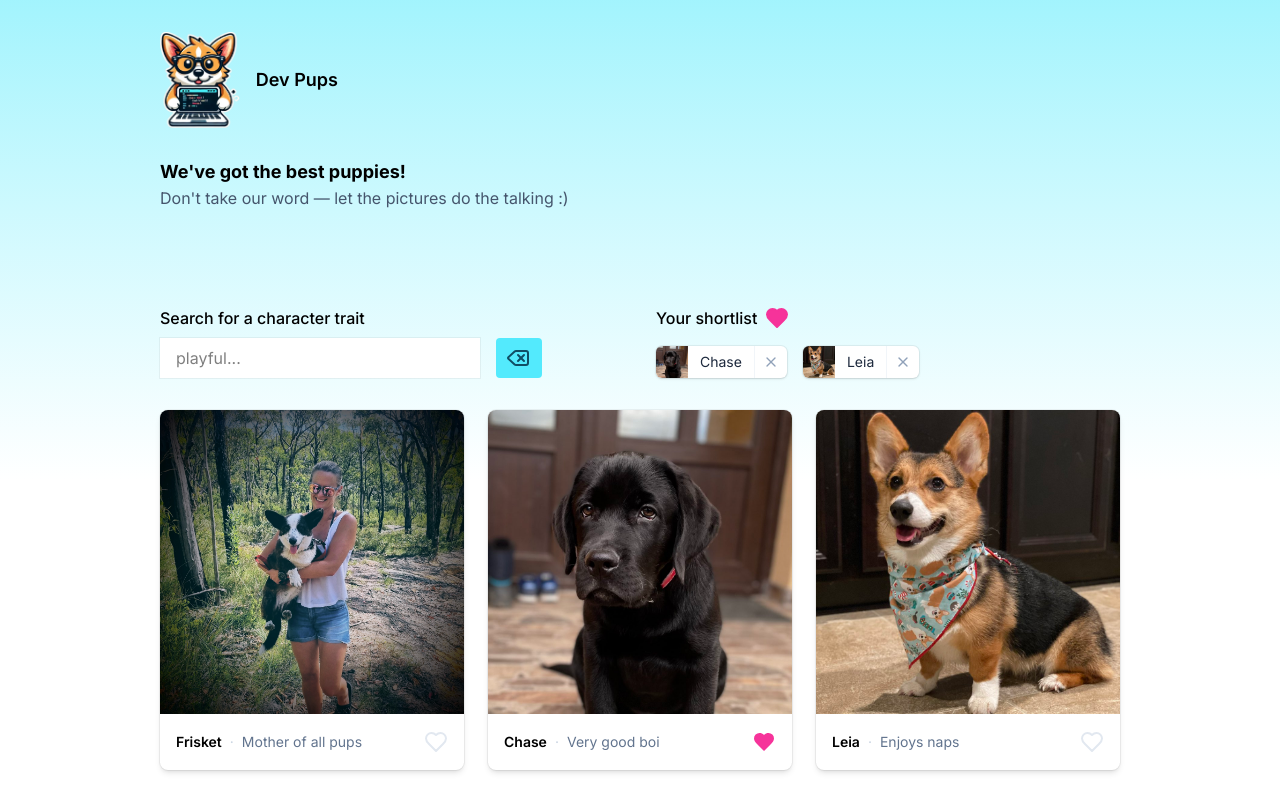
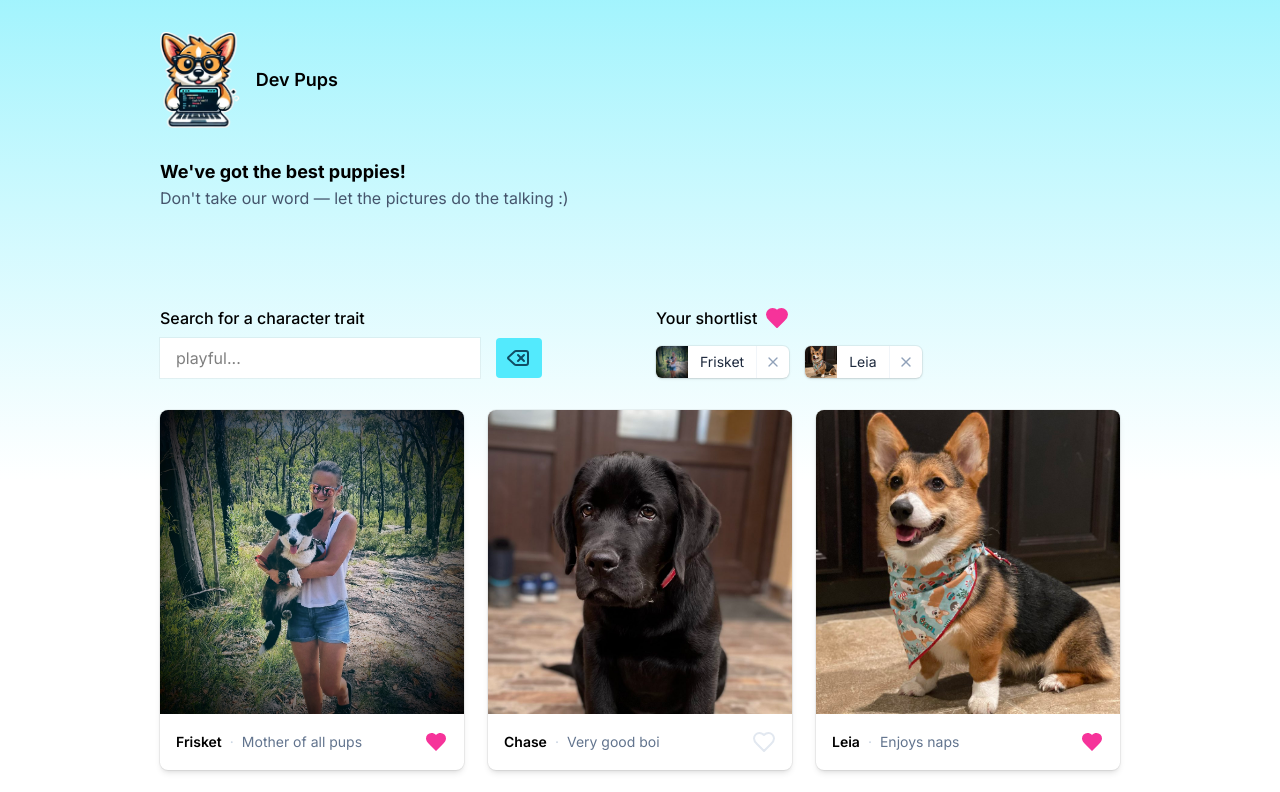
Before and after one commit to huynh2hai/react25, a React (Vite) app: page / in a window 1280 px wide. Shown: the top 792 px of the page. Built offline with nearby package versions, Linux system fonts and the light colour scheme.

Commit message:
Make Sortlist dynamic

```diff
--- a/index.html
+++ b/index.html
@@ -10,6 +10,11 @@
             href="https://fonts.googleapis.com/css2?family=Inter:ital,opsz,wght@0,14..32,100..900;1,14..32,100..900&display=swap"
             rel="stylesheet"
     />
+    <!-- paste this BEFORE any scripts -->
+<!--    <script-->
+<!--            crossOrigin="anonymous"-->
+<!--            src="//unpkg.com/react-scan/dist/auto.global.js"-->
+<!--    ></script>-->
     <title>React Website</title>
 </head>
 <body>
--- a/package.json
+++ b/package.json
@@ -33,6 +33,7 @@
   },
   "dependencies": {
     "@tailwindcss/vite": "^4.1.6",
+    "lucide-react": "^0.510.0",
     "react": "^19.1.0",
     "react-dom": "^19.1.0",
     "tailwindcss": "^4.1.6"
--- a/src/App.tsx
+++ b/src/App.tsx
@@ -7,6 +7,8 @@ import {PuppiesList} from "./components/PuppiesList.js";
 import {NewPuppyForm} from "./components/NewPuppyForm";
 
 import {puppies} from "./data/puppies.js";
+import {useState} from "react";
+import {Puppy} from "./types";
 
 export function App() {
     return (
@@ -20,13 +22,15 @@ export function App() {
 }
 
 function Main() {
+    const [liked, setLiked] = useState<Puppy["id"][]>([1, 3]);
+
     return (
         <main>
             <div className="mt-24 grid gap-8 sm:grid-cols-2">
                 <Search />
-                <Sortlist />
+                <Sortlist puppies={puppies} liked={liked} setLiked={setLiked} />
             </div>
-            <PuppiesList puppies={puppies} />
+            <PuppiesList puppies={puppies} liked={liked} setLiked={setLiked} />
             <NewPuppyForm />
         </main>
 
--- /dev/null
+++ b/src/components/LikeToggle.tsx
@@ -0,0 +1,23 @@
+import {type Puppy} from "../types";
+import {Heart} from "lucide-react";
+import {Dispatch, SetStateAction, useState} from "react";
+
+export function LikeToggle({id, liked, setLiked}: {
+    id: Puppy["id"],
+    liked: Puppy["id"][];
+    setLiked: Dispatch<SetStateAction<Puppy["id"][]>>;
+}) {
+    return (<button className="group" onClick={() => {
+        if (liked.includes(id)) {
+            setLiked(liked.filter(pupId => pupId !== id));
+        } else {
+            setLiked([...liked, id]);
+        }
+    }}>
+        <Heart className={
+            liked.includes(id)
+                ? "fill-pink-500 stroke-none"
+                : "stroke-slate-200 group-hover:stroke-slate-300"
+        } />
+    </button>);
+}
--- a/src/components/PuppiesList.tsx
+++ b/src/components/PuppiesList.tsx
@@ -1,12 +1,20 @@
 import {type Puppy} from "../types";
+import {LikeToggle} from "./LikeToggle";
+import {Dispatch, SetStateAction} from "react";
 
-export function PuppiesList({puppies}: {
-    puppies: Puppy[]
+export function PuppiesList({
+    puppies,
+    liked,
+    setLiked,
+}: {
+    puppies: Puppy[];
+    liked: Puppy["id"][];
+    setLiked: Dispatch<SetStateAction<Puppy["id"][]>>;
 }) {
     return (
         <ul className="mt-8 grid gap-6 sm:grid-cols-2 lg:grid-cols-3">
             {puppies.map((puppy) => (
-                <PuppyCard key={puppy.id} puppy={puppy} />
+                <PuppyCard key={puppy.id} puppy={puppy} liked={liked} setLiked={setLiked} />
             ))}
         </ul>
     );
@@ -14,9 +22,15 @@ export function PuppiesList({puppies}: {
 
 type PuppyCardProps = {
     puppy: Puppy;
+    liked: Puppy["id"][];
+    setLiked: Dispatch<SetStateAction<Puppy["id"][]>>;
 }
 
-function PuppyCard({puppy}: PuppyCardProps) {
+function PuppyCard({
+    puppy,
+    liked,
+    setLiked,
+}: PuppyCardProps) {
     return (
         <li key={puppy.id}
             className="overflow-clip rounded-lg bg-white shadow-md ring ring-black/5 hover:-translate-y-0.5">
@@ -31,27 +45,7 @@ function PuppyCard({puppy}: PuppyCardProps) {
                     <span className="text-slate-300">·</span>
                     <p className="text-slate-500">{puppy.vibe}</p>
                 </div>
-                <button className="group">
-                    <svg
-                        xmlns="http://www.w3.org/2000/svg"
-                        width={24}
-                        height={24}
-                        viewBox="0 0 24 24"
-                        fill="none"
-                        stroke="currentColor"
-                        strokeWidth={2}
-                        strokeLinecap="round"
-                        strokeLinejoin="round"
-                        className={
-                            puppy.id === 2
-                                ? "fill-pink-500 stroke-none"
-                                : "stroke-slate-200 group-hover:stroke-slate-300"
-                        }
-                    >
-                        <path
-                            d="M19 14c1.49-1.46 3-3.21 3-5.5A5.5 5.5 0 0 0 16.5 3c-1.76 0-3 .5-4.5 2-1.5-1.5-2.74-2-4.5-2A5.5 5.5 0 0 0 2 8.5c0 2.3 1.5 4.05 3 5.5l7 7Z"/>
-                    </svg>
-                </button>
+                <LikeToggle id={puppy.id} liked={liked} setLiked={setLiked} />
             </div>
         </li>
     );
--- /dev/null
+++ b/src/components/ShortlistItem.tsx
@@ -0,0 +1,35 @@
+import {type Puppy} from "../types";
+
+export function ShortlistItem({puppy}: {
+    puppy: Puppy
+}) {
+    return (
+        <li className="relative flex items-center overflow-clip rounded-md bg-white shadow-sm ring ring-black/5 transition duration-100 starting:scale-0 starting:opacity-0">
+            <img
+                height={32}
+                width={32}
+                alt="Chase"
+                className="aspect-square w-8 object-cover"
+                src={puppy.imagePath}
+            />
+            <p className="px-3 text-sm text-slate-800">{puppy.name}</p>
+            <button className="group h-full border-l border-slate-100 px-2 hover:bg-slate-100">
+                <svg
+                    xmlns="http://www.w3.org/2000/svg"
+                    width={24}
+                    height={24}
+                    viewBox="0 0 24 24"
+                    fill="none"
+                    stroke="currentColor"
+                    strokeWidth={2}
+                    strokeLinecap="round"
+                    strokeLinejoin="round"
+                    className="lucide lucide-x size-4 stroke-slate-400 group-hover:stroke-red-400"
+                >
+                    <path d="M18 6 6 18"/>
+                    <path d="m6 6 12 12"/>
+                </svg>
+            </button>
+        </li>
+    );
+}
--- a/src/components/Sortlist.tsx
+++ b/src/components/Sortlist.tsx
@@ -1,5 +1,16 @@
-export function Sortlist() {
-    return (<div>
+import {Puppy} from "../types";
+import { ShortlistItem } from "./ShortlistItem";
+import {PuppiesList} from "./PuppiesList";
+import {Dispatch, SetStateAction} from "react";
+import {X} from "lucide-react";
+
+export function Sortlist({puppies, liked, setLiked}: {
+    puppies: Puppy[];
+    liked: Puppy["id"][];
+    setLiked: Dispatch<SetStateAction<Puppy["id"][]>>;
+}) {
+    return (
+        <div>
             <h2 className="flex items-center gap-2 font-medium">
                 <span>Your shortlist</span>
                 <svg
@@ -19,60 +30,28 @@ export function Sortlist() {
                 </svg>
             </h2>
             <ul className="mt-4 flex flex-wrap gap-4">
-            <li className="relative flex items-center overflow-clip rounded-md bg-white shadow-sm ring ring-black/5 transition duration-100 starting:scale-0 starting:opacity-0">
+                {puppies
+                    .filter(pup => liked.includes(pup.id))
+                    .map((puppy) => (
+                    <li key={puppy.id} className="relative flex items-center overflow-clip rounded-md bg-white shadow-sm ring ring-black/5 transition duration-100 starting:scale-0 starting:opacity-0">
                         <img
                             height={32}
                             width={32}
-                    alt="Chase"
+                            alt={puppy.name}
                             className="aspect-square w-8 object-cover"
-                    src="/images/2.jpg"
+                            src={puppy.imagePath}
                         />
-                <p className="px-3 text-sm text-slate-800">Chase</p>
-                <button className="group h-full border-l border-slate-100 px-2 hover:bg-slate-100">
-                    <svg
-                        xmlns="http://www.w3.org/2000/svg"
-                        width={24}
-                        height={24}
-                        viewBox="0 0 24 24"
-                        fill="none"
-                        stroke="currentColor"
-                        strokeWidth={2}
-                        strokeLinecap="round"
-                        strokeLinejoin="round"
-                        className="lucide lucide-x size-4 stroke-slate-400 group-hover:stroke-red-400"
-                    >
-                        <path d="M18 6 6 18"/>
-                        <path d="m6 6 12 12"/>
-                    </svg>
+                        <p className="px-3 text-sm text-slate-800">{puppy.name}</p>
+                        <button
+                            onClick={
+                                () => setLiked(liked.filter(id => id !== puppy.id))
+                            }
+                            className="group h-full border-l border-slate-100 px-2 hover:bg-slate-100">
+                            <X className="size-4 stroke-slate-400 group-hover:stroke-red-400" />
                         </button>
                     </li>
-            <li className="relative flex items-center overflow-clip rounded-md bg-white shadow-sm ring ring-black/5 transition duration-100 starting:scale-0 starting:opacity-0">
-                <img
-                    height={32}
-                    width={32}
-                    alt="Leia"
-                    className="aspect-square w-8 object-cover"
-                    src="/images/3.jpg"
-                />
-                <p className="px-3 text-sm text-slate-800">Leia</p>
-                <button className="group h-full border-l border-slate-100 px-2 hover:bg-slate-100">
-                    <svg
-                        xmlns="http://www.w3.org/2000/svg"
-                        width={24}
-                        height={24}
-                        viewBox="0 0 24 24"
-                        fill="none"
-                        stroke="currentColor"
-                        strokeWidth={2}
-                        strokeLinecap="round"
-                        strokeLinejoin="round"
-                        className="lucide lucide-x size-4 stroke-slate-400 group-hover:stroke-red-400"
-                    >
-                        <path d="M18 6 6 18"/>
-                        <path d="m6 6 12 12"/>
-                    </svg>
-                </button>
-            </li>
+                ))}
             </ul>
-    </div>);
+        </div>
+    );
 }
```
Also changed, not shown: 1 other file (tests, documents, lock files or other folders). Lines whose indentation alone changed are shown as unchanged.
